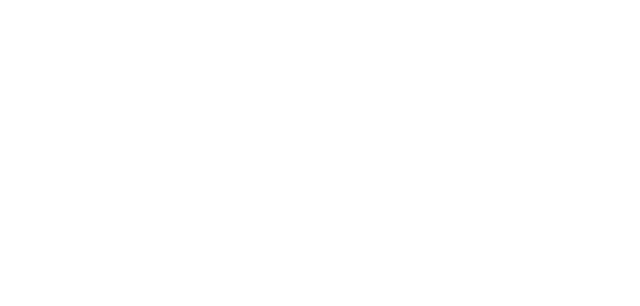
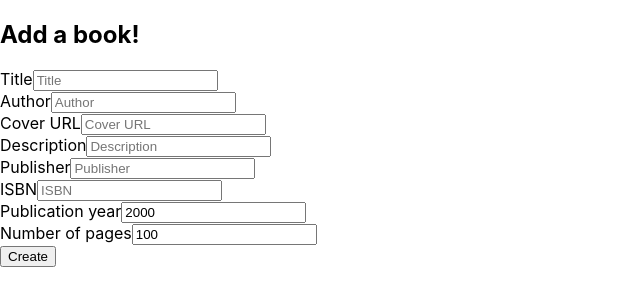
Before and after one commit to mwenski/library-platform, a React (Create React App) app in the folder ui/: page /createBook in a window 1280 px wide. Before the commit this address had no page. Shown: the top 306 px of the page, without its empty margins (0-640 px from the left). Built offline with nearby package versions, Linux system fonts and the light colour scheme.

Commit message:
book components added to ui

```diff
--- a/ui/src/App.js
+++ b/ui/src/App.js
@@ -1,6 +1,8 @@
 import './App.css';
 import { BrowserRouter, Routes, Route } from 'react-router-dom';
 import Home from './components/Home';
+import Book from './components/books/Book';
+import CreateBook from './components/books/CreateBook';
 
 function App() {
   return (
@@ -9,6 +11,8 @@ function App() {
       <div>
         <Routes>
           <Route path='/' element={<Home />} />
+          <Route path='/book/:id' element={<Book />} />
+          <Route path='/createBook' element={<CreateBook />} />
         </Routes>
       </div>
     </BrowserRouter>
--- a/ui/src/components/Home.js
+++ b/ui/src/components/Home.js
@@ -1,6 +1,9 @@
 import React, { useState, useEffect } from "react";
+import { Link } from "react-router-dom";
 import '../App.css';
 import { getAllBooks } from "../services/BookService";
+import BookRow from "./books/BookRow";
+
 
 function Home(){
     const [books, setBooks] = useState([]);
@@ -12,9 +15,14 @@ function Home(){
     }, []);
 
     return (
-        <p>
-            {books}
-        </p>
+        <div>
+            <Link to="/createBook">Add a book!</Link>
+            <table>
+                {
+                    books.map(book => <BookRow book={book} />)
+                }
+            </table>
+        </div>
     );
 }
 
--- /dev/null
+++ b/ui/src/components/books/Book.js
@@ -0,0 +1,24 @@
+import React, { useState, useEffect } from "react";
+import { useParams } from "react-router-dom";
+import { getBookById } from "../../services/BookService";
+import BookInfo from "./BookInfo";
+
+function Book(){
+    const { id } = useParams();
+    const [book, setBook] = useState({});
+
+    useEffect(() => {
+        getBookById(id).then(book => {
+            setBook(book);
+        });
+    }, [id]);
+
+    return (
+        <div>
+            <BookInfo book={book} />
+            <p>Here will be copies</p>
+        </div>
+    );
+}
+
+export default Book;
--- /dev/null
+++ b/ui/src/components/books/BookInfo.js
@@ -0,0 +1,32 @@
+import React from "react";
+
+function BookInfo({ props }){
+    return (
+        <div>
+            <h1>
+                {props.book.title}
+            </h1>
+            <img src={props.book.coverUrl} alt="" />
+            <h2>
+                {props.book.author}
+            </h2>
+            <h3>
+                {props.book.publisher}
+            </h3>
+            <h3>
+                {props.book.publicationYear}
+            </h3>
+            <h4>
+                {props.book.numberOfPages}
+            </h4>
+            <h5>
+                {props.book.isbn}
+            </h5>
+            <p>
+                {props.book.description}
+            </p>
+        </div>
+    );
+}
+
+export default BookInfo;
--- /dev/null
+++ b/ui/src/components/books/BookRow.js
@@ -0,0 +1,22 @@
+import React from "react";
+import { Link } from "react-router-dom";
+
+function BookRow(props){
+    return(
+        <tr>
+            <td>
+                <Link to='/book/:id'>
+                    {props.book.title}
+                </Link>
+            </td>
+            <td>
+                {props.book.author}
+            </td>
+            <td>
+                {props.book.publicationYear}
+            </td>
+        </tr>
+    );
+}
+
+export default BookRow;
--- /dev/null
+++ b/ui/src/components/books/CreateBook.js
@@ -0,0 +1,77 @@
+import React, { useState } from "react";
+import { createBook } from "../../services/BookService";
+
+function CreateBook(){
+    const [title, setTitle] = useState("");
+    const [author, setAuthor] = useState("");
+    const [coverUrl, setCoverUrl] = useState("");
+    const [description, setDescription] = useState("");
+    const [publisher, setPublisher] = useState("");
+    const [isbn, setIsbn] = useState("");
+    const [publicationYear, setPublicationYear] = useState(2000);
+    const [numberOfPages, setNumberOfPages] = useState(100);
+
+    let handleSubmit = (e) => {
+        const book = {
+            title: title,
+            author: author,
+            coverUrl: coverUrl,
+            description: description,
+            publisher: publisher,
+            isbn: isbn,
+            publicationYear: publicationYear,
+            numberOfPages: numberOfPages
+        }
+
+        createBook(book).then((res) => {
+            console.log(res);
+        })
+
+    };
+
+    return(
+        <div>
+            <h2>Add a book!</h2>
+            <form onSubmit={handleSubmit}>
+                <div>
+                    <label>Title</label>
+                    <input type="text" value={title} placeholder="Title" onChange={(e) => setTitle(e.target.value)} />
+                </div>
+                <div>
+                    <label>Author</label>
+                    <input type="text" value={author} placeholder="Author" onChange={(e) => setAuthor(e.target.value)} />
+                </div>
+                <div>
+                    <label>Cover URL</label>
+                    <input type="text" value={coverUrl} placeholder="Cover URL" onChange={(e) => setCoverUrl(e.target.value)} />
+                </div>
+                <div>
+                    <label>Description</label>
+                    <input type="text" value={description} placeholder="Description" onChange={(e) => setDescription(e.target.value)} />
+                </div>
+                <div>
+                    <label>Publisher</label>
+                    <input type="text" value={publisher} placeholder="Publisher" onChange={(e) => setPublisher(e.target.value)} />
+                </div>
+                <div>
+                    <label>ISBN</label>
+                    <input type="text" value={isbn} placeholder="ISBN" onChange={(e) => setIsbn(e.target.value)} />
+                </div>
+                <div>
+                    <label>Publication year</label>
+                    <input type="number" value={publicationYear} placeholder="2000" onChange={(e) => setPublicationYear(e.target.value)} />
+                </div>
+                <div>
+                    <label>Number of pages</label>
+                    <input type="number" value={numberOfPages} placeholder="100" onChange={(e) => setNumberOfPages(e.target.value)} />
+                </div>
+
+                <button type="submit">Create</button>
+
+
+            </form>
+        </div>
+    );
+}
+
+export default CreateBook;
```
